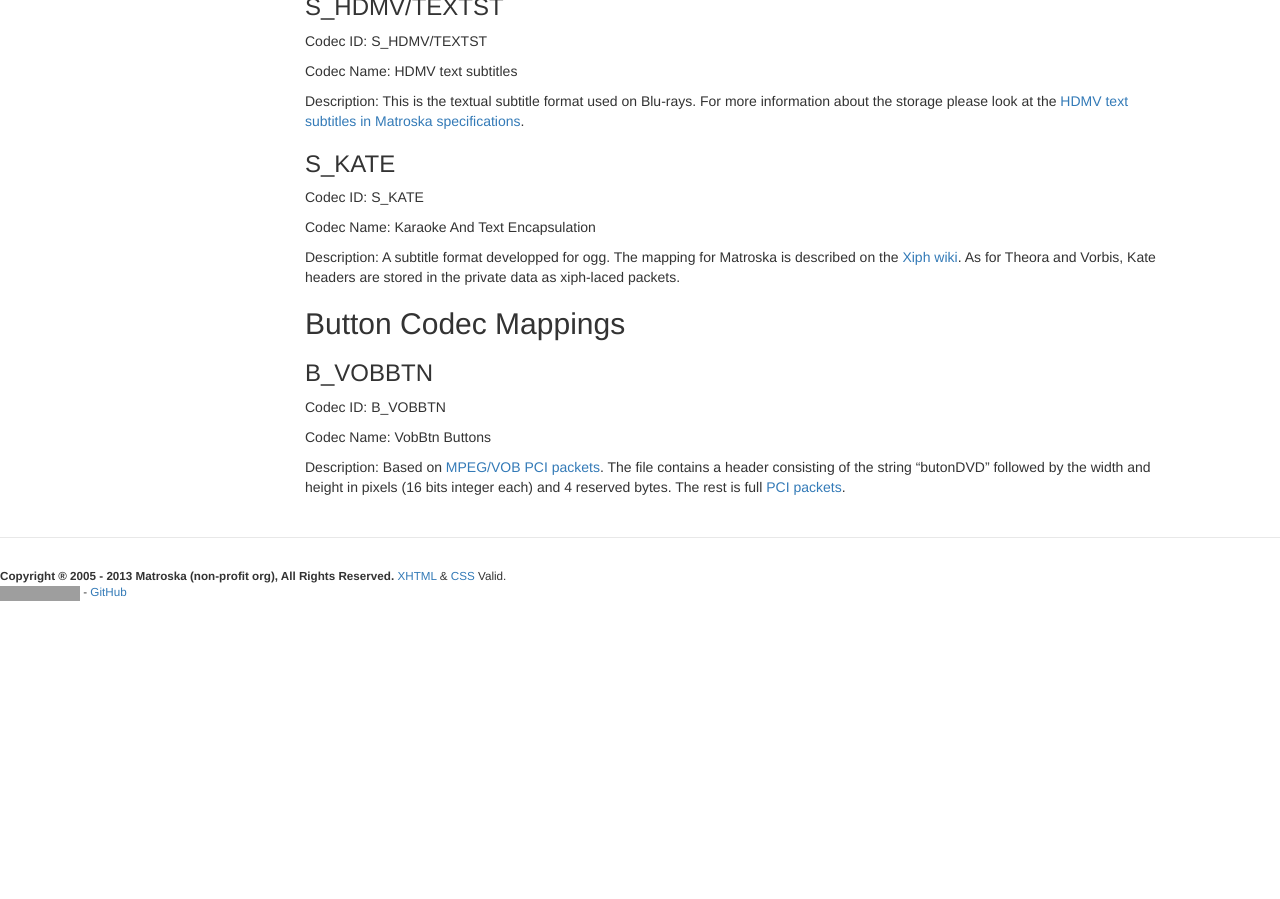
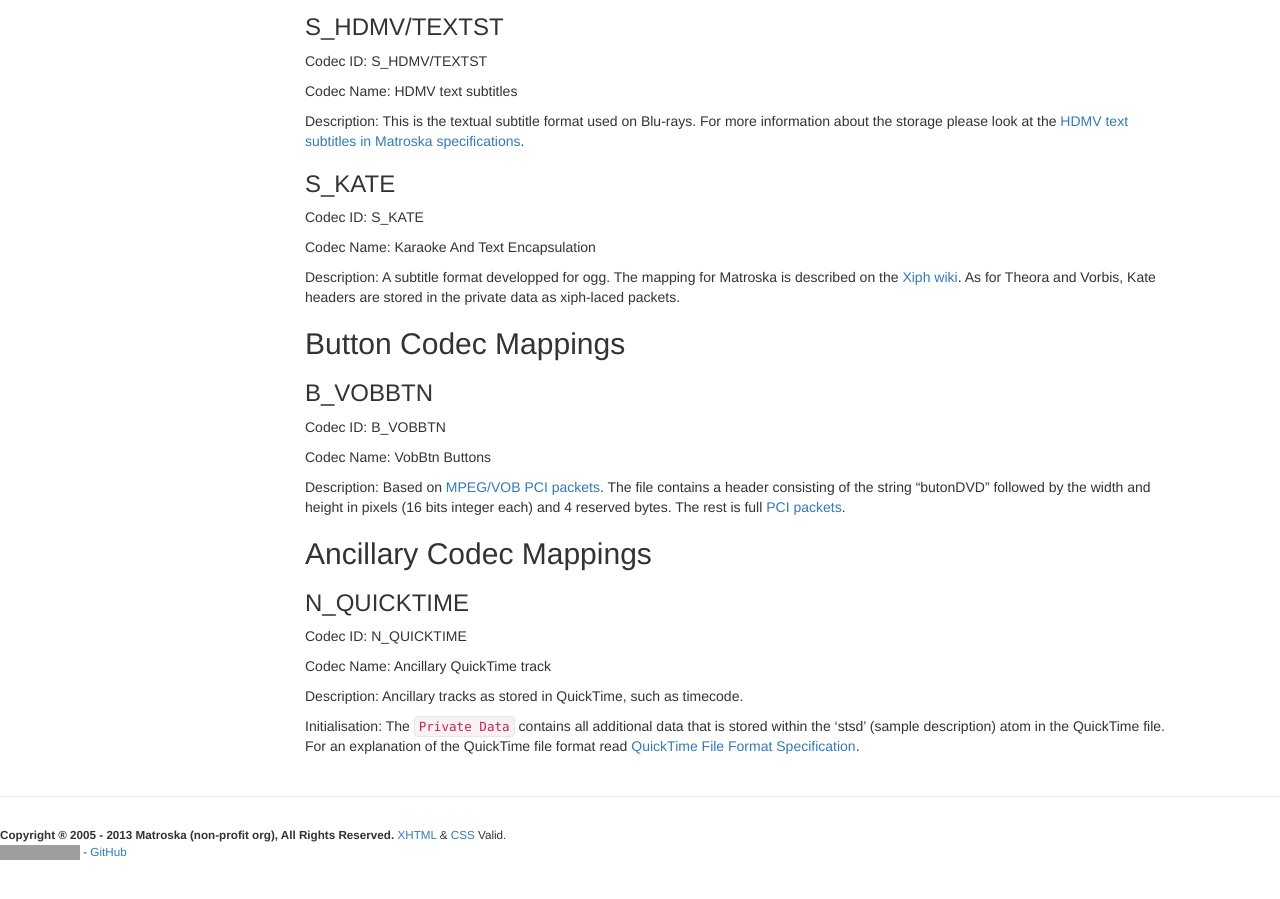
Before and after one commit to ietf-wg-cellar/matroska-specification, a Jekyll site: the page built from codec_specs.md, in a window 1280 px wide and 900 px high, scrolled down 13643 px. Built offline with Jekyll 4.4.1, drawn with Linux system fonts in a browser that asks for light colours; our own code applies the rules of GitHub Pages for plain Markdown files; before the commit the page ends 14284 px from its top, so only the background shows below that; grey boxes are pictures that could not be loaded.

Commit message:
WIP add N_QUICKTIME
based upon @JeromeMartinez’s suggestions at
https://mailarchive.ietf.org/arch/msg/cellar/yYi6qH81PBhxZ0G3ckEdGg-cTew

```diff
--- a/codec_specs.md
+++ b/codec_specs.md
@@ -23,6 +23,7 @@ Video      | "V_"
 Audio      | "A_"
 Subtitle   | "S_"
 Button     | "B_"
+Ancillary  | "N_"
 
 Each `Codec ID` MUST include a `Major Codec ID` immediately following the `Codec ID Prefix`. A `Major Codec ID` MAY be followed by an OPTIONAL `Codec ID Suffix` to communicate a refinement of the `Major Codec ID`. If a `Codec ID Suffix` is used, then the `Codec ID` MUST include a forward slash ("/") as a separator between the `Major Codec ID` and the `Codec ID Suffix`. The `Major Codec ID` MUST be composed of only capital letters (A-Z) and numbers (0-9). The `Codec ID Suffix` MUST be composed of only capital letters (A-Z), numbers (0-9), underscore ("_"), and forward slash ("/").
 
@@ -713,3 +714,15 @@ Codec ID: B_VOBBTN
 Codec Name: VobBtn Buttons
 
 Description: Based on [MPEG/VOB PCI packets](http://dvd.sourceforge.net/dvdinfo/pci_pkt.html). The file contains a header consisting of the string "butonDVD" followed by the width and height in pixels (16 bits integer each) and 4 reserved bytes. The rest is full [PCI packets](http://dvd.sourceforge.net/dvdinfo/pci_pkt.html).
+
+## Ancillary Codec Mappings
+
+### N_QUICKTIME
+
+Codec ID: N_QUICKTIME
+
+Codec Name: Ancillary QuickTime track
+
+Description: Ancillary tracks as stored in QuickTime, such as timecode.
+
+Initialisation: The `Private Data` contains all additional data that is stored within the 'stsd' (sample description) atom in the QuickTime file. For an explanation of the QuickTime file format read [QuickTime File Format Specification](https://developer.apple.com/library/mac/documentation/QuickTime/QTFF/QTFFPreface/qtffPreface.html).
```
